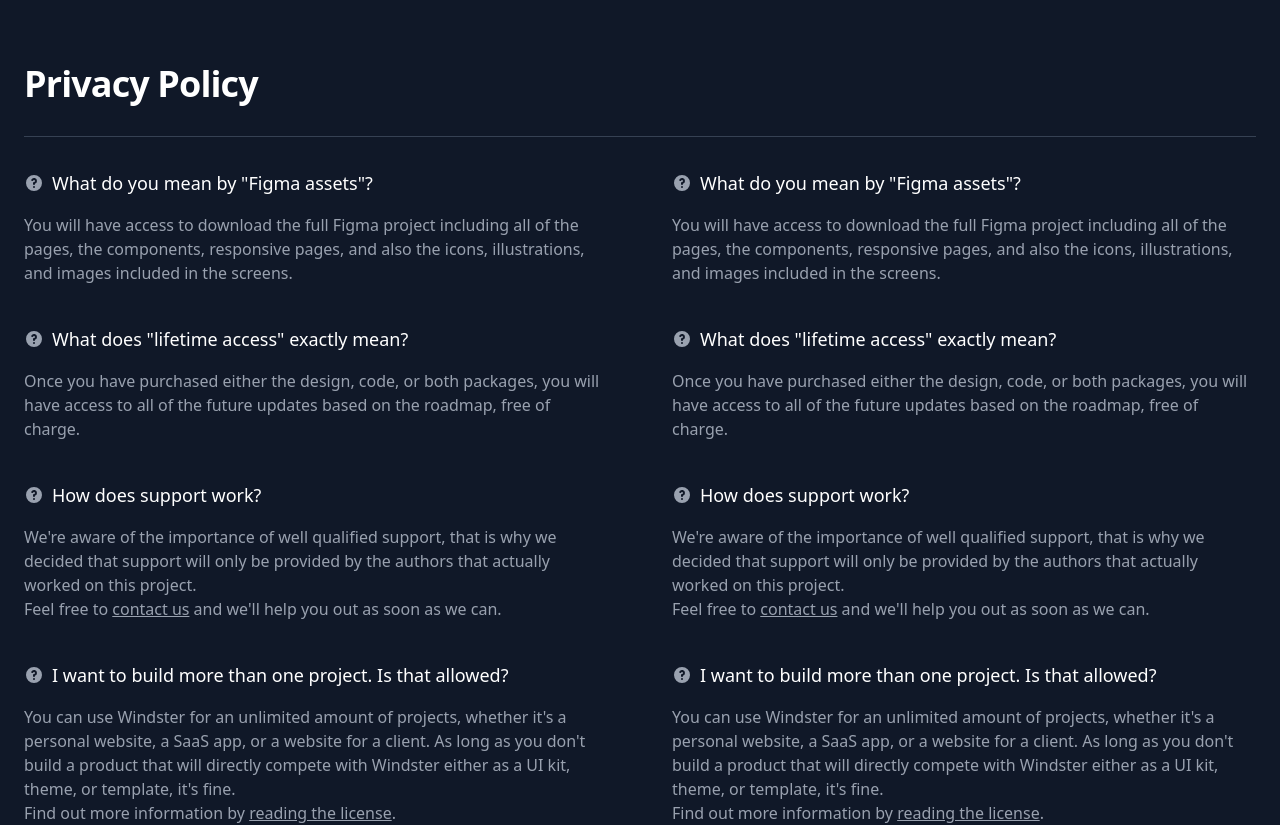
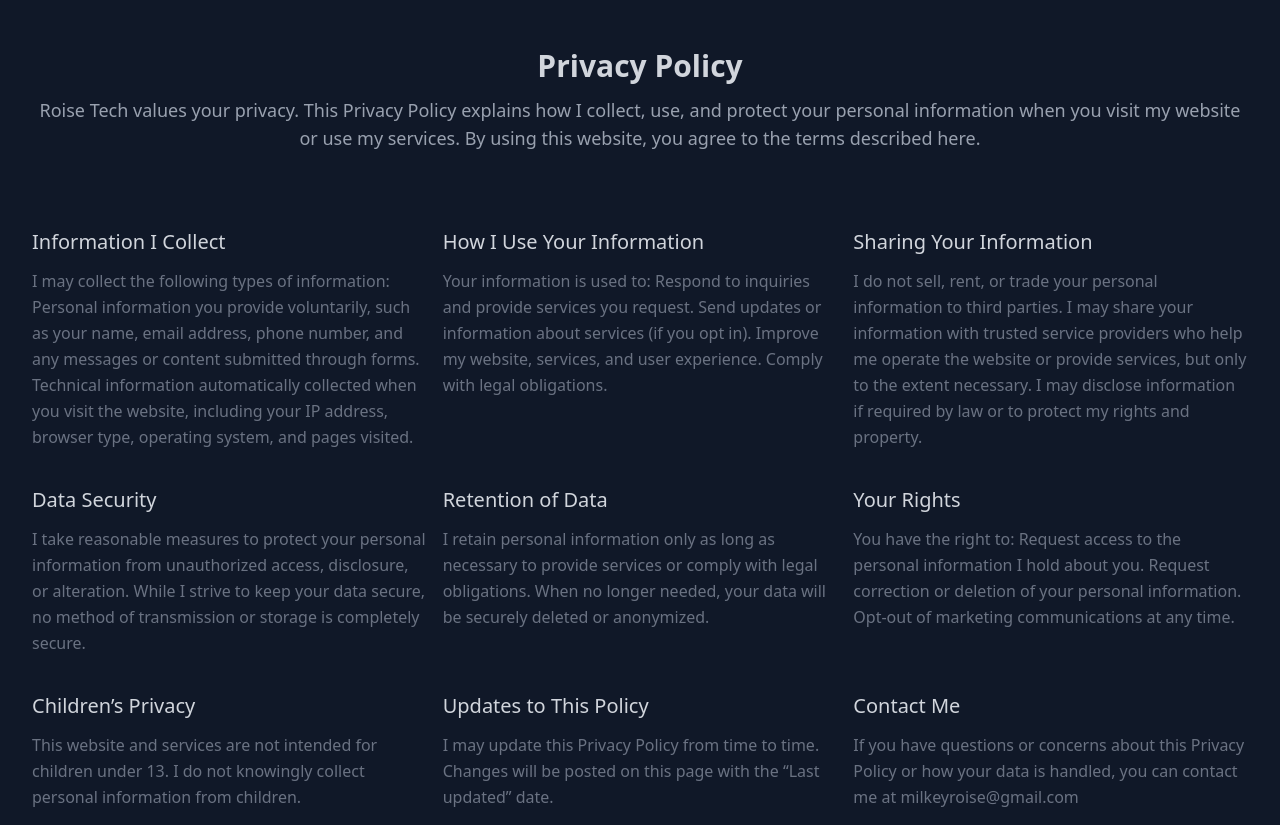
Before and after one commit to Roise-s/roisetech, a React (Vite) app: page /privacy-policy in a window 1280 px wide. Shown: the top 825 px of the page. Built offline with nearby package versions, Linux system fonts and the light colour scheme.

Commit message:
Update PrivacyPolicy.tsx
Done with the Privacy Policy page

```diff
--- a/src/components/PrivacyPolicy.tsx
+++ b/src/components/PrivacyPolicy.tsx
@@ -1,78 +1,76 @@
+import Footer from "./Footer";
 
 const PrivacyPolicy = () => {
-  return (
-    <section className="bg-gray-900">
-        <div className="py-8 px-4 mx-auto max-w-screen-xl sm:py-16 lg:px-6">
-            <h2 className="mb-8 text-4xl tracking-tight font-extrabold text-white">Privacy Policy</h2>
-            <div className="grid pt-8 text-left border-t md:gap-16 border-gray-700 md:grid-cols-2">
-                <div>
-                    <div className="mb-10">
-                        <h3 className="flex items-center mb-4 text-lg font-medium text-white">
-                            <svg className="flex-shrink-0 mr-2 w-5 h-5 text-gray-400" fill="currentColor" viewBox="0 0 20 20" xmlns="http://www.w3.org/2000/svg"><path fill-rule="evenodd" d="M18 10a8 8 0 11-16 0 8 8 0 0116 0zm-8-3a1 1 0 00-.867.5 1 1 0 11-1.731-1A3 3 0 0113 8a3.001 3.001 0 01-2 2.83V11a1 1 0 11-2 0v-1a1 1 0 011-1 1 1 0 100-2zm0 8a1 1 0 100-2 1 1 0 000 2z" clip-rule="evenodd"></path></svg>
-                            What do you mean by "Figma assets"?
-                        </h3>
-                        <p className="text-gray-400">You will have access to download the full Figma project including all of the pages, the components, responsive pages, and also the icons, illustrations, and images included in the screens.</p>
-                    </div>
-                    <div className="mb-10">
-                        <h3 className="flex items-center mb-4 text-lg font-medium text-white">
-                            <svg className="flex-shrink-0 mr-2 w-5 h-5 text-gray-400" fill="currentColor" viewBox="0 0 20 20" xmlns="http://www.w3.org/2000/svg"><path fill-rule="evenodd" d="M18 10a8 8 0 11-16 0 8 8 0 0116 0zm-8-3a1 1 0 00-.867.5 1 1 0 11-1.731-1A3 3 0 0113 8a3.001 3.001 0 01-2 2.83V11a1 1 0 11-2 0v-1a1 1 0 011-1 1 1 0 100-2zm0 8a1 1 0 100-2 1 1 0 000 2z" clip-rule="evenodd"></path></svg>
-                            What does "lifetime access" exactly mean?
-                        </h3>
-                        <p className="text-gray-400">Once you have purchased either the design, code, or both packages, you will have access to all of the future updates based on the roadmap, free of charge.</p>
-                    </div>
-                    <div className="mb-10">
-                        <h3 className="flex items-center mb-4 text-lg font-medium text-white">
-                            <svg className="flex-shrink-0 mr-2 w-5 h-5 text-gray-400" fill="currentColor" viewBox="0 0 20 20" xmlns="http://www.w3.org/2000/svg"><path fill-rule="evenodd" d="M18 10a8 8 0 11-16 0 8 8 0 0116 0zm-8-3a1 1 0 00-.867.5 1 1 0 11-1.731-1A3 3 0 0113 8a3.001 3.001 0 01-2 2.83V11a1 1 0 11-2 0v-1a1 1 0 011-1 1 1 0 100-2zm0 8a1 1 0 100-2 1 1 0 000 2z" clip-rule="evenodd"></path></svg>
-                            How does support work?
-                        </h3>
-                        <p className="text-gray-400">We're aware of the importance of well qualified support, that is why we decided that support will only be provided by the authors that actually worked on this project.</p>
-                        <p className="text-gray-400">Feel free to <a href="#" className="font-medium underline text-primary-600 dark:text-primary-500 hover:no-underline" target="_blank" rel="noreferrer">contact us</a> and we'll help you out as soon as we can.</p>
-                    </div>
-                    <div className="mb-10">
-                        <h3 className="flex items-center mb-4 text-lg font-medium text-white">
-                            <svg className="flex-shrink-0 mr-2 w-5 h-5 text-gray-400" fill="currentColor" viewBox="0 0 20 20" xmlns="http://www.w3.org/2000/svg"><path fill-rule="evenodd" d="M18 10a8 8 0 11-16 0 8 8 0 0116 0zm-8-3a1 1 0 00-.867.5 1 1 0 11-1.731-1A3 3 0 0113 8a3.001 3.001 0 01-2 2.83V11a1 1 0 11-2 0v-1a1 1 0 011-1 1 1 0 100-2zm0 8a1 1 0 100-2 1 1 0 000 2z" clip-rule="evenodd"></path></svg>
-                            I want to build more than one project. Is that allowed?
-                        </h3>
-                        <p className="text-gray-400">You can use Windster for an unlimited amount of projects, whether it's a personal website, a SaaS app, or a website for a client. As long as you don't build a product that will directly compete with Windster either as a UI kit, theme, or template, it's fine.</p>
-                        <p className="text-gray-400">Find out more information by <a href="#" className="font-medium underline text-primary-600 dark:text-primary-500 hover:no-underline">reading the license</a>.</p>
-                    </div>
-                </div>
-                <div>
-                    <div className="mb-10">
-                        <h3 className="flex items-center mb-4 text-lg font-medium text-white">
-                            <svg className="flex-shrink-0 mr-2 w-5 h-5 text-gray-400" fill="currentColor" viewBox="0 0 20 20" xmlns="http://www.w3.org/2000/svg"><path fill-rule="evenodd" d="M18 10a8 8 0 11-16 0 8 8 0 0116 0zm-8-3a1 1 0 00-.867.5 1 1 0 11-1.731-1A3 3 0 0113 8a3.001 3.001 0 01-2 2.83V11a1 1 0 11-2 0v-1a1 1 0 011-1 1 1 0 100-2zm0 8a1 1 0 100-2 1 1 0 000 2z" clip-rule="evenodd"></path></svg>
-                            What do you mean by "Figma assets"?
-                        </h3>
-                        <p className="text-gray-400">You will have access to download the full Figma project including all of the pages, the components, responsive pages, and also the icons, illustrations, and images included in the screens.</p>
-                    </div>
-                    <div className="mb-10">
-                        <h3 className="flex items-center mb-4 text-lg font-medium text-white">
-                            <svg className="flex-shrink-0 mr-2 w-5 h-5 text-gray-400" fill="currentColor" viewBox="0 0 20 20" xmlns="http://www.w3.org/2000/svg"><path fill-rule="evenodd" d="M18 10a8 8 0 11-16 0 8 8 0 0116 0zm-8-3a1 1 0 00-.867.5 1 1 0 11-1.731-1A3 3 0 0113 8a3.001 3.001 0 01-2 2.83V11a1 1 0 11-2 0v-1a1 1 0 011-1 1 1 0 100-2zm0 8a1 1 0 100-2 1 1 0 000 2z" clip-rule="evenodd"></path></svg>
-                            What does "lifetime access" exactly mean?
-                        </h3>
-                        <p className="text-gray-400">Once you have purchased either the design, code, or both packages, you will have access to all of the future updates based on the roadmap, free of charge.</p>
-                    </div>
-                    <div className="mb-10">
-                        <h3 className="flex items-center mb-4 text-lg font-medium text-white">
-                            <svg className="flex-shrink-0 mr-2 w-5 h-5 text-gray-400" fill="currentColor" viewBox="0 0 20 20" xmlns="http://www.w3.org/2000/svg"><path fill-rule="evenodd" d="M18 10a8 8 0 11-16 0 8 8 0 0116 0zm-8-3a1 1 0 00-.867.5 1 1 0 11-1.731-1A3 3 0 0113 8a3.001 3.001 0 01-2 2.83V11a1 1 0 11-2 0v-1a1 1 0 011-1 1 1 0 100-2zm0 8a1 1 0 100-2 1 1 0 000 2z" clip-rule="evenodd"></path></svg>
-                            How does support work?
-                        </h3>
-                        <p className="text-gray-400">We're aware of the importance of well qualified support, that is why we decided that support will only be provided by the authors that actually worked on this project.</p>
-                        <p className="text-gray-400">Feel free to <a href="#" className="font-medium underline text-primary-600 dark:text-primary-500 hover:no-underline" target="_blank" rel="noreferrer">contact us</a> and we'll help you out as soon as we can.</p>
-                    </div>
-                    <div className="mb-10">
-                        <h3 className="flex items-center mb-4 text-lg font-medium text-white">
-                            <svg className="flex-shrink-0 mr-2 w-5 h-5 text-gray-400" fill="currentColor" viewBox="0 0 20 20" xmlns="http://www.w3.org/2000/svg"><path fill-rule="evenodd" d="M18 10a8 8 0 11-16 0 8 8 0 0116 0zm-8-3a1 1 0 00-.867.5 1 1 0 11-1.731-1A3 3 0 0113 8a3.001 3.001 0 01-2 2.83V11a1 1 0 11-2 0v-1a1 1 0 011-1 1 1 0 100-2zm0 8a1 1 0 100-2 1 1 0 000 2z" clip-rule="evenodd"></path></svg>
-                            I want to build more than one project. Is that allowed?
-                        </h3>
-                        <p className="text-gray-400">You can use Windster for an unlimited amount of projects, whether it's a personal website, a SaaS app, or a website for a client. As long as you don't build a product that will directly compete with Windster either as a UI kit, theme, or template, it's fine.</p>
-                        <p className="text-gray-400">Find out more information by <a href="#" className="font-medium underline text-primary-600 dark:text-primary-500 hover:no-underline">reading the license</a>.</p>
-                    </div>
-                </div>
+
+    const faqsList = [
+        {
+            q: "Information I Collect",
+            a: "I may collect the following types of information: Personal information you provide voluntarily, such as your name, email address, phone number, and any messages or content submitted through forms. Technical information automatically collected when you visit the website, including your IP address, browser type, operating system, and pages visited."
+        },
+        {
+            q: "How I Use Your Information",
+            a: "Your information is used to: Respond to inquiries and provide services you request. Send updates or information about services (if you opt in). Improve my website, services, and user experience. Comply with legal obligations."
+        },
+        {
+            q: "Sharing Your Information",
+            a: "I do not sell, rent, or trade your personal information to third parties. I may share your information with trusted service providers who help me operate the website or provide services, but only to the extent necessary. I may disclose information if required by law or to protect my rights and property."
+        },
+        {
+            q: "Data Security",
+            a: "I take reasonable measures to protect your personal information from unauthorized access, disclosure, or alteration. While I strive to keep your data secure, no method of transmission or storage is completely secure."
+        },
+        {
+            q: "Retention of Data",
+            a: "I retain personal information only as long as necessary to provide services or comply with legal obligations. When no longer needed, your data will be securely deleted or anonymized."
+        },
+        {
+            q: "Your Rights",
+            a: "You have the right to: Request access to the personal information I hold about you. Request correction or deletion of your personal information. Opt-out of marketing communications at any time."
+        },
+        {
+            q: "Children’s Privacy",
+            a: "This website and services are not intended for children under 13. I do not knowingly collect personal information from children."
+        },
+        {
+            q: "Updates to This Policy",
+            a: "I may update this Privacy Policy from time to time. Changes will be posted on this page with the “Last updated” date."
+        },
+        {
+            q: "Contact Me",
+            a: "If you have questions or concerns about this Privacy Policy or how your data is handled, you can contact me at milkeyroise@gmail.com"
+        },
+    ]
+
+    return (
+        <section className="leading-relaxed max-w-screen-xl mt-12 mx-auto px-4 md:px-8">
+            <div className="space-y-3 text-center">
+                <h1 className="text-3xl text-gray-300 font-semibold">
+                    Privacy Policy
+                </h1>
+                <p className="text-gray-400 mx-auto text-lg">
+                    Roise Tech values your privacy. This Privacy Policy explains how I collect, use, and protect your personal information when you visit my website or use my services. By using this website, you agree to the terms described here.
+                </p>
             </div>
-        </div>
-    </section>
-  )
+            <div className="mt-14 mb-36 gap-4 sm:grid sm:grid-cols-2 lg:grid-cols-3">
+                {
+                    faqsList.map((item, idx) => (
+                        <div
+                            className="space-y-3 mt-5"
+                            key={idx}
+                        >
+                            <h4 className="text-xl text-gray-300 font-medium">
+                                {item.q}
+                            </h4>
+                            <p className="text-gray-500">
+                                {item.a}
+                            </p>
+                        </div>
+                    ))
+                }
+            </div>
+            <Footer />
+        </section>
+    )
 }
 
-export default PrivacyPolicy
+export default PrivacyPolicy;
```
